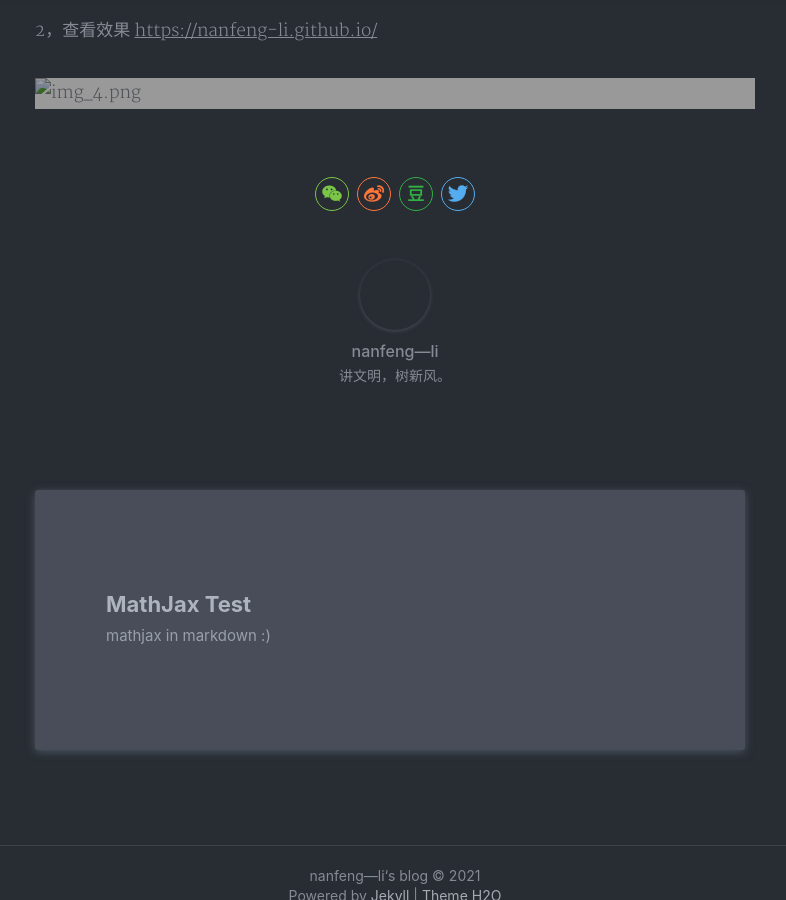
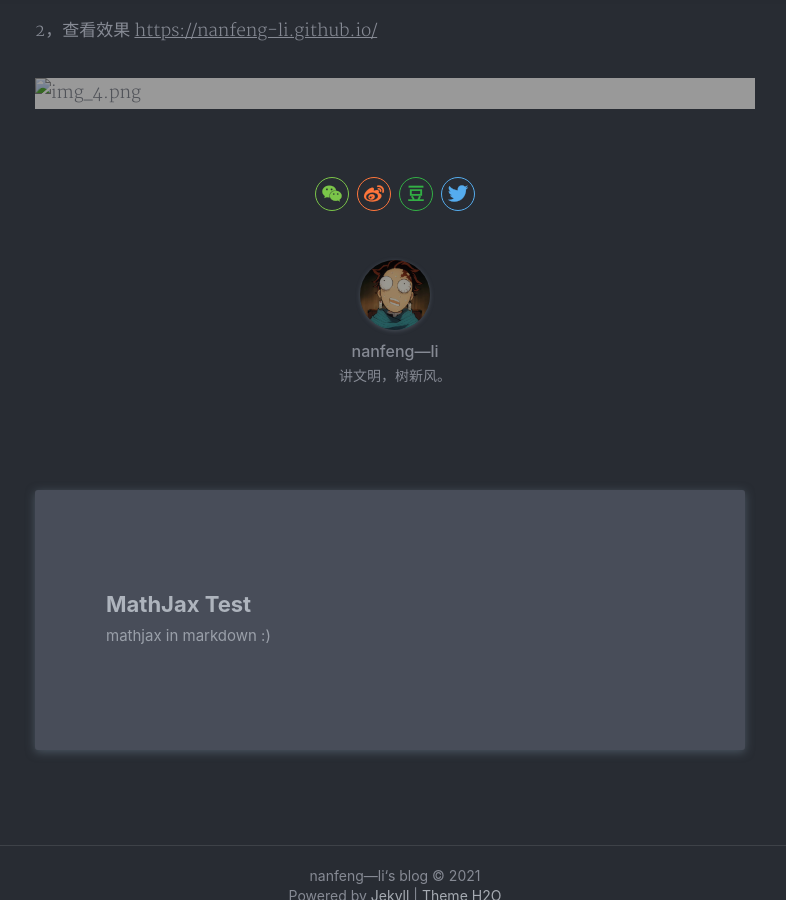
Before and after one commit to lqingjin/lqingjin.github.io, a Jekyll site: the page built from _posts/2021-10-28-使用github搭建个人博客.md, in a window 1280 px wide and 900 px high, scrolled down 1125 px. Shown: the whole window, without its empty margins (245-1031 px from the left). Built offline with Jekyll 4.4.1, drawn with Linux system fonts in a browser that asks for light colours; nearby versions of some CDN libraries; a style sheet for code colours, icons or effects is not loaded.

Commit message:
'修改头像‘

```diff
--- a/_config.yml
+++ b/_config.yml
@@ -27,7 +27,7 @@ footer:
 author: 'nanfeng—li'
 nickname: ''
 bio: '讲文明，树新风。'
-# avatar: '/assets/img/tanjirou.png'
+avatar: '/assets/img/tanjirou.png'
 
 # Search
 search: true
```
